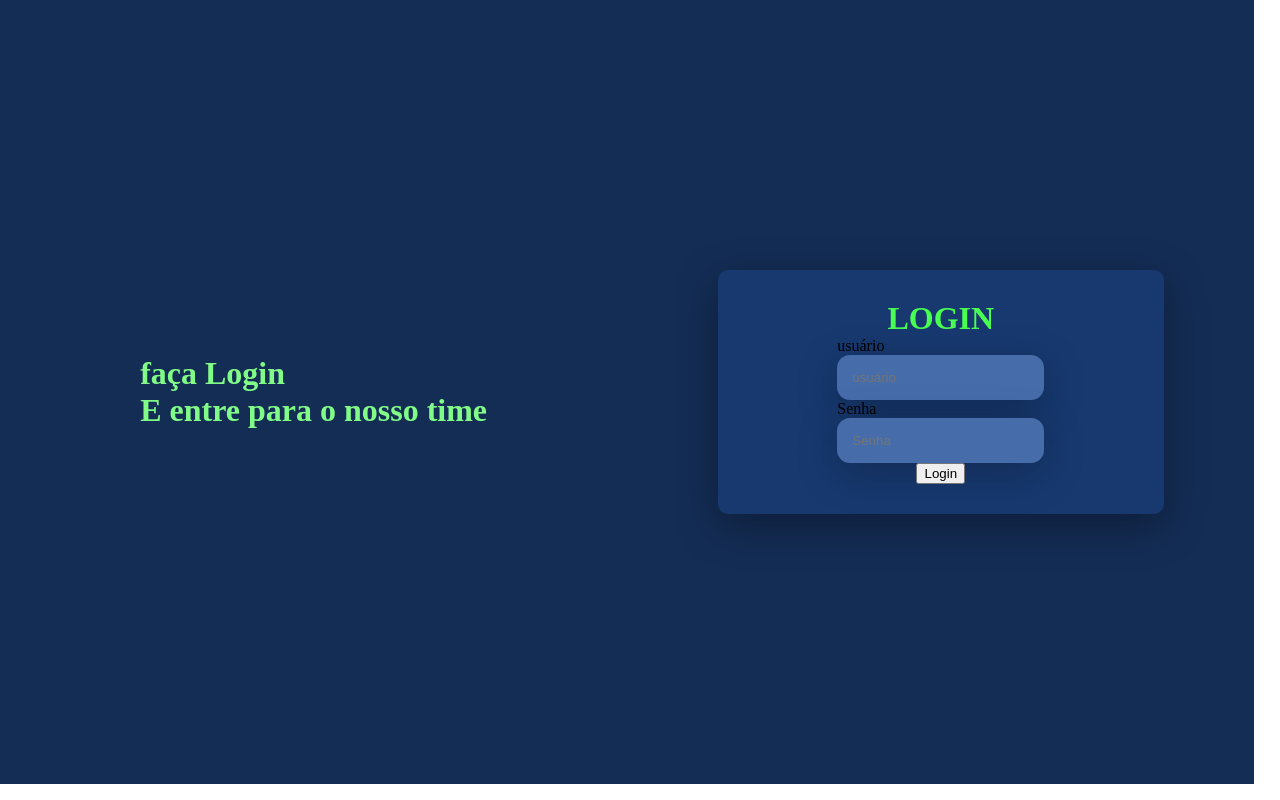
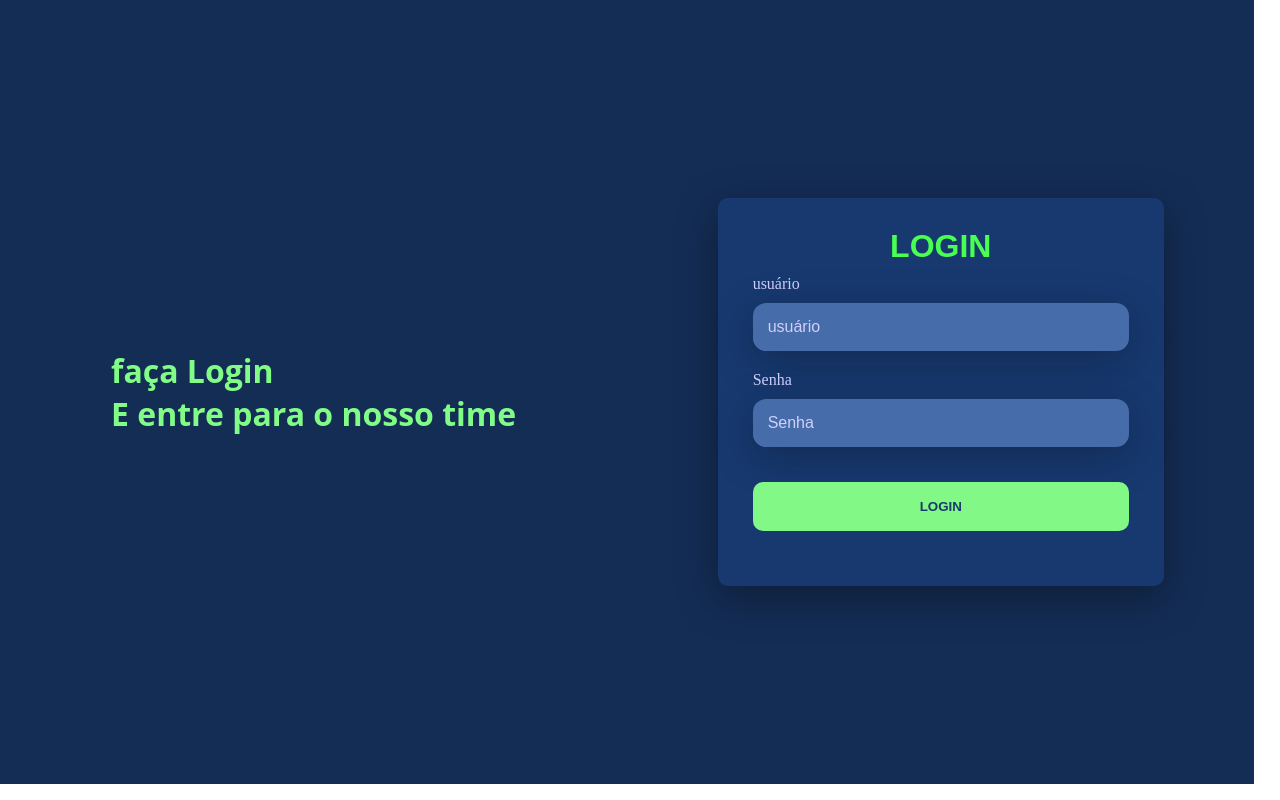
Before and after one commit to Nettomorais/HTML-CSS, a plain HTML site: page EXERCICIOS/desafio/meu desafio/index.html in a window 1280 px wide. Drawn offline with Linux system fonts and the light colour scheme.

Commit message:
atualizado

```diff
--- a/EXERCICIOS/desafio/meu desafio/style.css
+++ b/EXERCICIOS/desafio/meu desafio/style.css
@@ -1,8 +1,16 @@
 body{
 margin: 0;
 }
+@import url('https://fonts.googleapis.com/css2?family=Oswald&display=swap');
 
-:root
+@import url('https://fonts.googleapis.com/css2?family=Open+Sans&display=swap');
+
+:root {
+    --fonte1: verdana, Geneva, tahoma, sans-serif;
+    --fonte2:'Oswald', sans-serif;
+    --fonte3: 'Open Sans', sans-serif;
+
+}
 
 .main-login{
     width: 98vw;
@@ -23,6 +31,7 @@ margin: 0;
 }
 .left-login>h1{
     color: rgb(129, 252, 135);
+    font-family: var(--fonte3);
 }
 
 .right-login{
@@ -51,14 +60,18 @@ margin: 0;
     color:rgb(73, 255, 82);
     font-weight:800;
     margin:0;
+   font-family: var(--fonte2);
 
 }
 
 .textfield{
+    width: 100%;
     display: flex;
     flex-direction: column;
     align-items: flex-start;
     justify-content: center;
+    margin: 10px  0px;
+
 
 }
 .textfield > input {
@@ -69,7 +82,36 @@ margin: 0;
     background: #466daa;
     color: rgb(208, 208, 253);
     box-shadow: 0 10px 40px rgba(0, 0, 0, 0.26);
+    font-size: 12pt;
     outline: none;
     box-sizing: border-box;
 
+
+
 }
+
+.textfield > label {
+    color:rgb(208, 208, 253);
+    margin-bottom: 10px;
+
+}
+
+.textfield > ::placeholder {
+    color: rgb(208, 208, 253);;
+
+}
+.btn-login {
+    width: 100%;
+    padding: 17px 0px;
+    margin: 25px;
+    border-radius: 10px;
+    border: none;
+    outline: none;
+    font-weight: 800;
+    text-transform: uppercase;
+    background: rgb(130, 248, 135);;
+    color: #1a3a6d;
+    cursor: pointer;
+    box-shadow:0px, 20px, 0px rgba(0, 0, 0, 0.363);
+
+}
```
